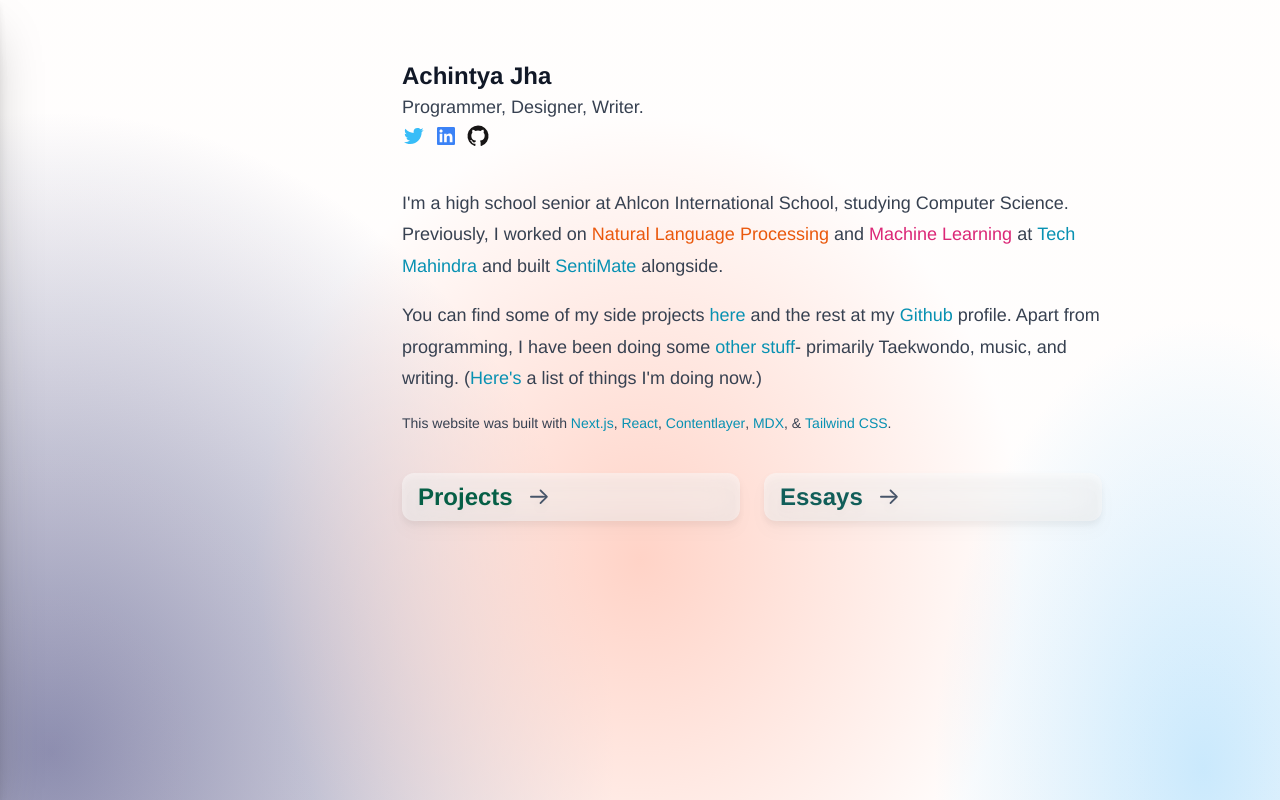
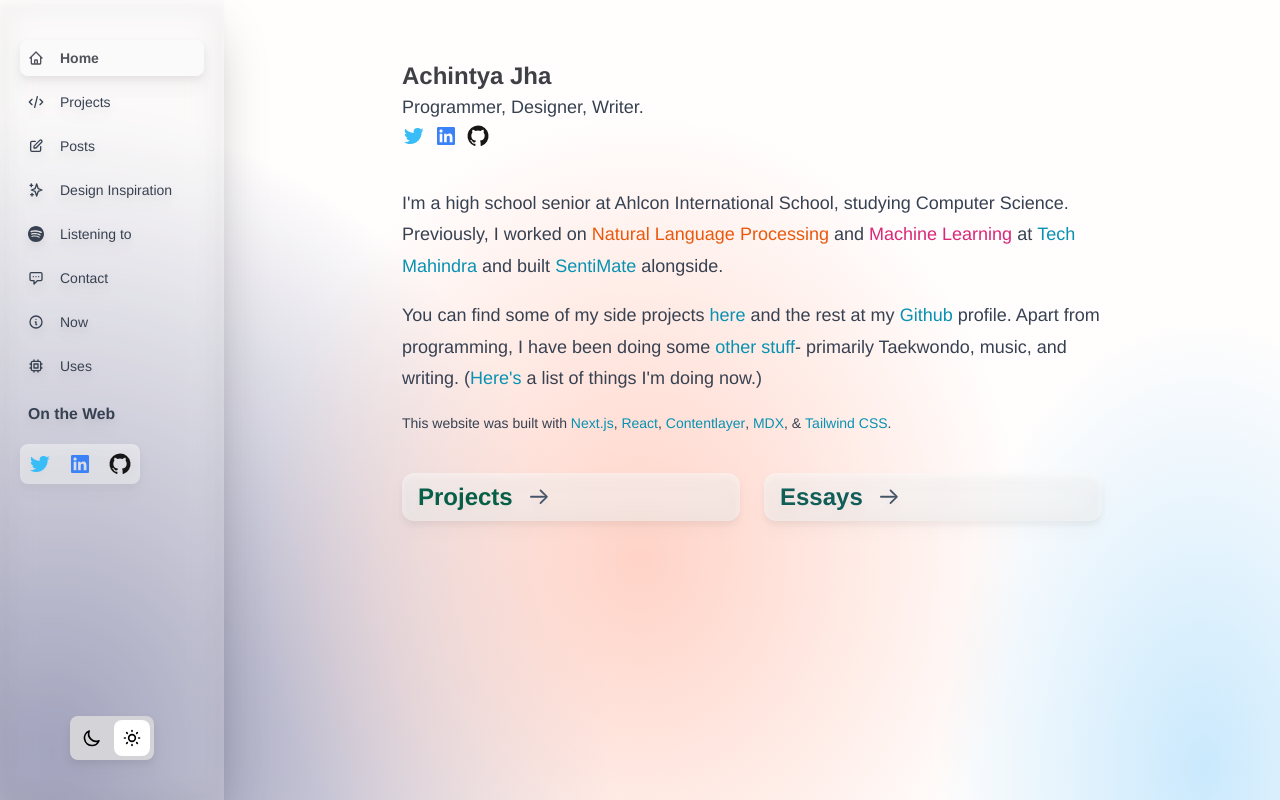
Before and after one commit to achntj/garden, a Next.js app: page / in a window 1280 px wide. Built offline with nearby package versions, Linux system fonts and the light colour scheme; a web font is replaced by a local one.

Commit message:
small social container

```diff
--- a/components/Nav.tsx
+++ b/components/Nav.tsx
@@ -14,7 +14,7 @@ function Nav({
     <div
       className={`${
         open ? "" : "sm:translate-x-0 -translate-x-full"
-      } nav overflow-x-hidden sm:transition sm:duration-150 space-x-0 shadow-2xl z-10 fixed bottom-0 top-0 flex flex-col pt-20 sm:pt-10 px-5 dark:bg-neutral-900 dark:border-r-[1px] dark:border-neutral-800 bg-white bg-opacity-60 sm:bg-opacity-20 dark:bg-opacity-100 drop-shadow-lg backdrop-blur-lg w-56 h-full overflow-scroll`}
+      } nav justify-between overflow-x-hidden space-x-0 shadow-2xl z-10 fixed bottom-0 top-0 flex flex-col pt-20 sm:pt-10 px-5 dark:bg-neutral-900 dark:border-r-[1px] dark:border-neutral-800 bg-white bg-opacity-60 sm:bg-opacity-20 dark:bg-opacity-100 drop-shadow-lg backdrop-blur-lg w-56 h-full overflow-scroll`}
     >
       <XIcon
         onClick={() => setOpen(false)}
--- a/components/NavSocials.tsx
+++ b/components/NavSocials.tsx
@@ -1,9 +1,9 @@
 export default function Socials() {
   return (
-    <div className="flex navSocials not-prose pl-2 space-x-0 space-y-4 flex-col">
+    <div className="flex navSocials not-prose pl-2 bg-neutral-50 bg-opacity-50 dark:bg-neutral-800 w-fit p-2 rounded-lg space-x-4">
       <a href="https://twitter.com/achintyajha_">
         <svg
-          className="text-sky-400 w-6 h-6 sm:w-4 sm:h-4"
+          className="text-sky-400 w-6 h-6"
           xmlns="http://www.w3.org/2000/svg"
           xmlnsXlink="http://www.w3.org/1999/xlink"
           preserveAspectRatio="xMidYMid meet"
@@ -14,11 +14,10 @@ export default function Socials() {
             fill="currentColor"
           ></path>
         </svg>
-        <span>Twitter</span>
       </a>
       <a href="https://linkedin.com/in/achintyajha">
         <svg
-          className="text-blue-500 w-6 h-6 sm:w-4 sm:h-4"
+          className="text-blue-500 w-6 h-6"
           xmlns="http://www.w3.org/2000/svg"
           xmlnsXlink="http://www.w3.org/1999/xlink"
           preserveAspectRatio="xMidYMid meet"
@@ -29,11 +28,10 @@ export default function Socials() {
             fill="currentColor"
           ></path>
         </svg>
-        <span>LinkedIn</span>
       </a>
       <a href="https://github.com/achintyajha">
         <svg
-          className="text-[#171515] dark:text-white w-6 h-6 sm:w-4 sm:h-4"
+          className="text-[#171515] dark:text-white w-6 h-6"
           xmlns="http://www.w3.org/2000/svg"
           xmlnsXlink="http://www.w3.org/1999/xlink"
           preserveAspectRatio="xMidYMid meet"
@@ -45,7 +43,6 @@ export default function Socials() {
             fill="currentColor"
           ></path>
         </svg>
-        <span>GitHub</span>
       </a>
     </div>
   );
--- a/pages/index.tsx
+++ b/pages/index.tsx
@@ -36,7 +36,9 @@ export default function Home() {
       </motion.div> */}
       <div>
         <div className="mb-10">
-          <h1 className="text-2xl mb-0 antialiased">Achintya Jha</h1>
+          <h1 className="text-2xl text-zinc-700 mb-0 antialiased">
+            Achintya Jha
+          </h1>
           <p className="my-0">Programmer, Designer, Writer.</p>
           <Socials />
         </div>
--- a/styles/globals.css
+++ b/styles/globals.css
@@ -57,10 +57,6 @@ img {
 
 .nav::-webkit-scrollbar-thumb {
   @apply bg-neutral-500 rounded;
-}
-
-.navSocials a {
-  @apply space-x-4 flex items-center hover:underline underline-offset-2;
 }
 
 .navLink svg {
```
